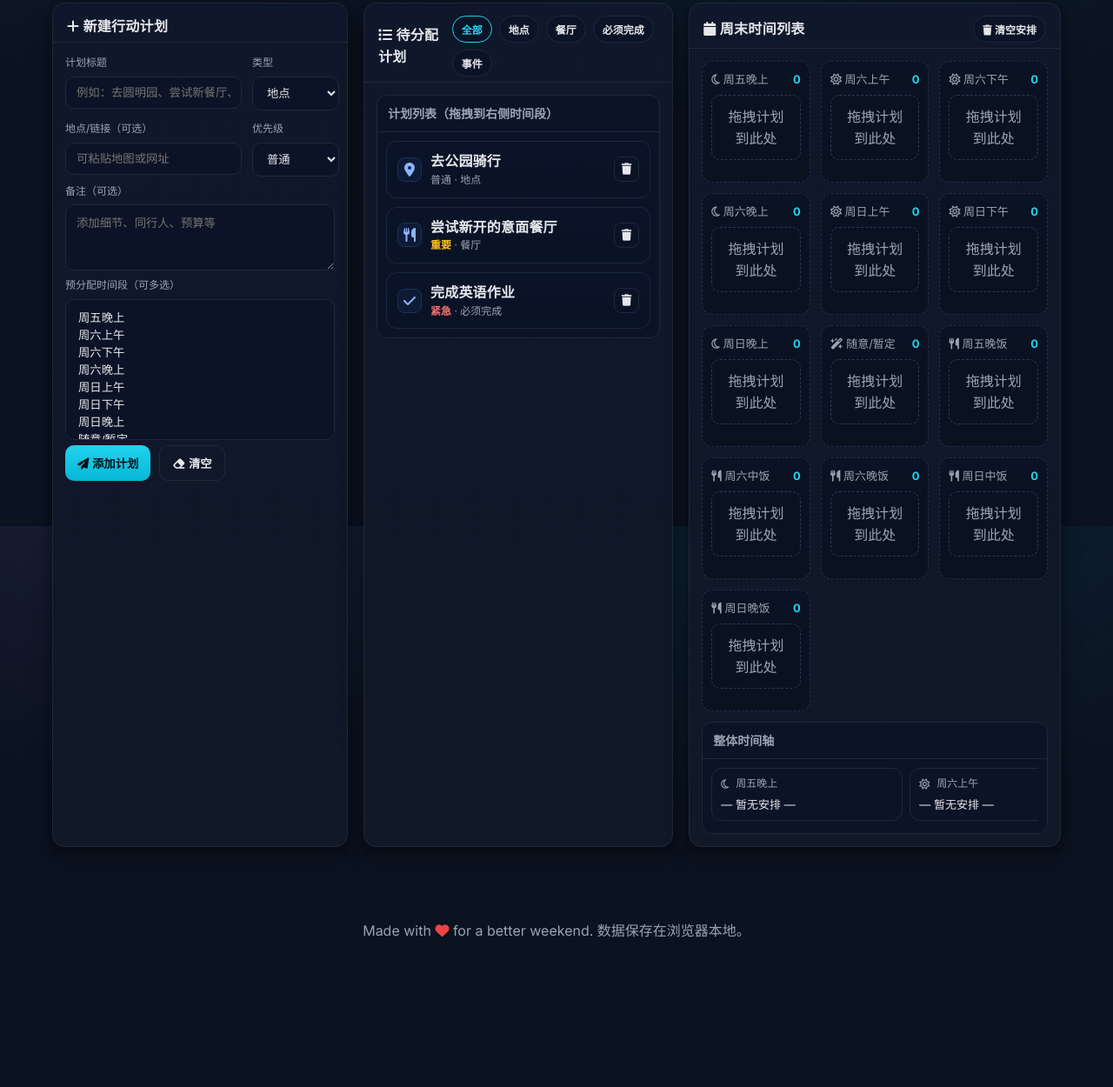
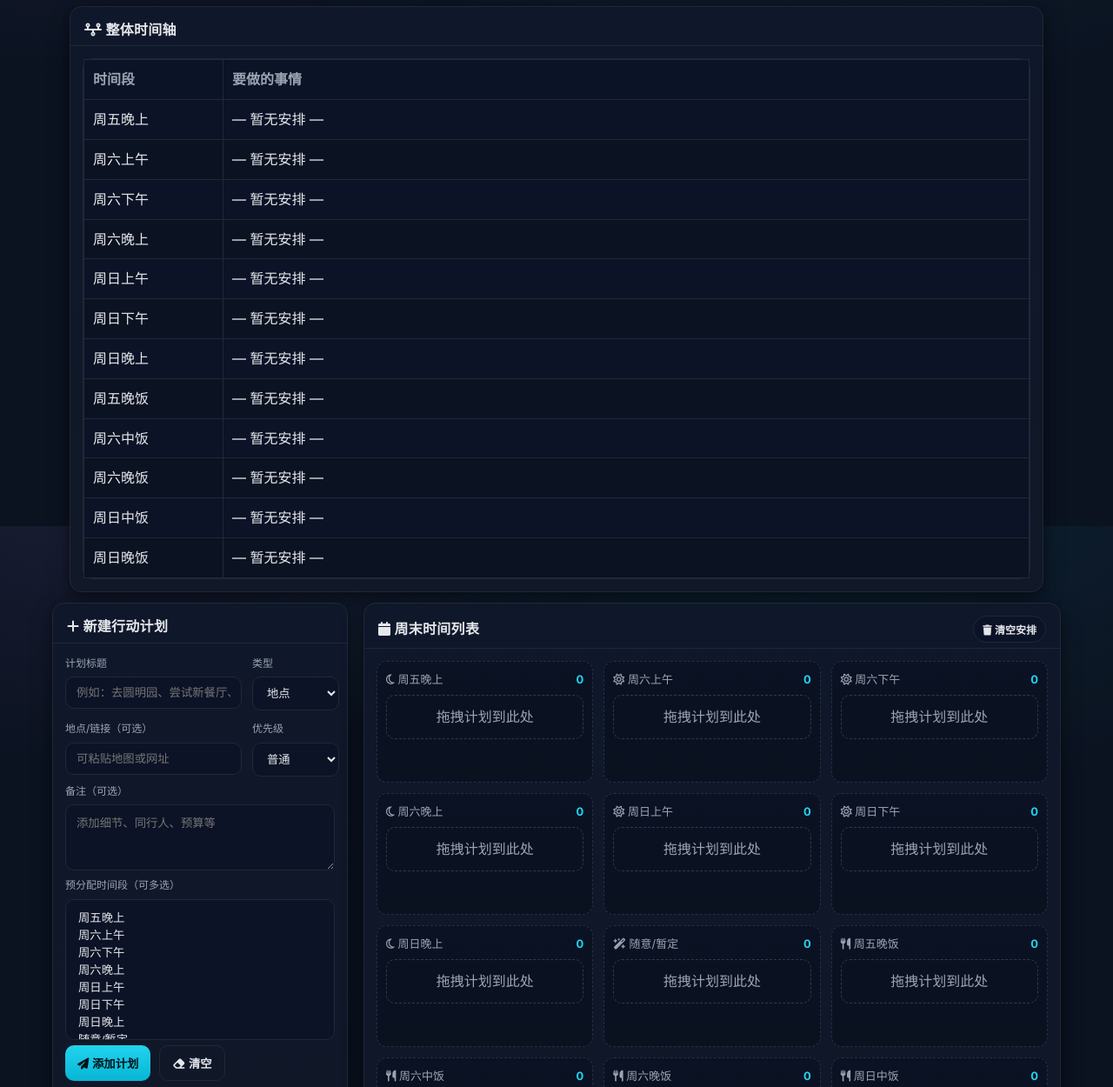
Before and after one commit to Spring1993/week_plan, a plain HTML site: page index.html in a window 1280 px wide. Shown: the part 195-1445 px from the top of the page at 87% size. Before the commit the page ends 1314 px from the top, so only its background shows below. Drawn offline with Linux system fonts and the light colour scheme.

Commit message:
feat: remove backlog panel; move timeline to top and render as table; update JS accordingly

```diff
--- a/index.html
+++ b/index.html
@@ -179,7 +179,7 @@
       }
 
       /* Backlog & Grid */
-      .columns { display: grid; grid-template-columns: 1fr 1.2fr; gap: 18px; }
+      .columns { display: grid; grid-template-columns: 1fr; gap: 18px; }
       @media (max-width: 960px) { .columns { grid-template-columns: 1fr; } }
 
       .subpanel { background: #0c1326; border: 1px solid var(--border); border-radius: 12px; }
@@ -237,13 +237,11 @@
 
       footer { color: var(--muted); text-align: center; padding: 36px 20px; }
 
-      /* Timeline */
-      .timeline { display: flex; gap: 8px; overflow-x: auto; padding-bottom: 4px; }
-      .timeline::-webkit-scrollbar { height: 8px; }
-      .timeline::-webkit-scrollbar-thumb { background: #1f2b44; border-radius: 999px; }
-      .timeline-item { min-width: 220px; background: #0b1326; border: 1px solid var(--border); border-radius: 12px; padding: 8px 10px; }
-      .timeline-head { display: flex; align-items: center; gap: 8px; color: var(--muted); font-size: 12px; margin-bottom: 4px; }
-      .timeline-body { font-size: 13px; color: var(--text); white-space: nowrap; overflow: hidden; text-overflow: ellipsis; }
+      /* Timeline Table */
+      .timeline-table { width: 100%; border-collapse: collapse; }
+      .timeline-table th, .timeline-table td { border: 1px solid var(--border); padding: 10px; text-align: left; }
+      .timeline-table th { background: #0b1326; color: var(--muted); font-weight: 600; }
+      .timeline-table tr:nth-child(even) td { background: #0b1322; }
 
 
     </style>
@@ -265,6 +263,30 @@
     </header>
 
     <main>
+      <!-- 顶部：整体时间轴（表格） -->
+      <section class="panel" aria-label="整体时间轴" style="margin: 12px 20px; max-width: 1200px;">
+        <div class="panel-header">
+          <h2><i class="fa-solid fa-timeline"></i> 整体时间轴</h2>
+        </div>
+        <div class="panel-body">
+          <div class="subpanel">
+            <div class="subpanel-body" style="padding:0;">
+              <table class="timeline-table" aria-label="周末时间轴表格">
+                <thead>
+                  <tr>
+                    <th style="width: 160px;">时间段</th>
+                    <th>要做的事情</th>
+                  </tr>
+                </thead>
+                <tbody id="timelineTableBody">
+                  <!-- rows injected by JS -->
+                </tbody>
+              </table>
+            </div>
+          </div>
+        </div>
+      </section>
+
       <section class="layout" aria-label="页面布局">
         <!-- Left: Create Plan -->
         <aside class="panel" aria-label="创建计划">
@@ -325,28 +347,9 @@
           </div>
         </aside>
 
-        <!-- Right: Backlog and Schedule -->
+        <!-- Right: Schedule -->
         <section aria-label="计划清单与周末时间表">
           <div class="columns">
-            <div class="panel" aria-label="计划清单">
-              <div class="panel-header">
-                <h2><i class="fa-solid fa-list"></i> 待分配计划</h2>
-                <div class="filters">
-                  <button class="tag active" data-filter="all">全部</button>
-                  <button class="tag" data-filter="place">地点</button>
-                  <button class="tag" data-filter="restaurant">餐厅</button>
-                  <button class="tag" data-filter="task">必须完成</button>
-                  <button class="tag" data-filter="event">事件</button>
-                </div>
-              </div>
-              <div class="panel-body">
-                <div class="subpanel">
-                  <h3>计划列表（拖拽到右侧时间段）</h3>
-                  <div id="backlog" class="subpanel-body" aria-live="polite"></div>
-                </div>
-              </div>
-            </div>
-
             <div class="panel" aria-label="周末时间计划表">
               <div class="panel-header">
                 <h2><i class="fa-solid fa-calendar"></i> 周末时间列表</h2>
@@ -357,12 +360,6 @@
               <div class="panel-body">
                 <div class="grid" id="scheduleGrid">
                   <!-- Slots injected by JS -->
-                </div>
-                <div class="subpanel" style="margin-top:12px;">
-                  <h3>整体时间轴</h3>
-                  <div id="timeline" class="subpanel-body" style="padding:10px;">
-                    <div class="timeline" aria-label="周末时间轴"></div>
-                  </div>
                 </div>
               </div>
             </div>
@@ -452,18 +449,7 @@
         return String(s).replaceAll('"', '&quot;');
       }
 
-      function renderBacklog(filter = currentFilter) {
-        const backlogEl = el('#backlog');
-        const assignedIds = new Set(Object.values(schedule).flat());
-        const items = plans.filter(p => !assignedIds.has(p.id) && (filter === 'all' || p.type === filter));
-        if (!items.length) {
-          backlogEl.innerHTML = `<div class="empty">暂无待分配计划。试试添加一个，或从右侧时间段拖回这里。</div>`;
-          return;
-        }
-        backlogEl.innerHTML = items.map(p => planCardTemplate(p, null)).join('');
-        attachDrag(backlogEl);
-        attachCardActions(backlogEl);
-      }
+      // 已移除待分配计划区域
 
       function renderGrid() {
         const grid = el('#scheduleGrid');
@@ -484,23 +470,17 @@
         els('.slot-body').forEach(container => attachCardActions(container));
       }
 
-      function renderTimeline() {
-        const bar = document.querySelector('.timeline');
-        if (!bar) return;
+      function renderTimelineTable() {
+        const tbody = document.getElementById('timelineTableBody');
+        if (!tbody) return;
         const primarySlots = SLOT_DEFS.filter(s => s.id !== 'any');
-        bar.innerHTML = primarySlots.map(def => {
+        tbody.innerHTML = primarySlots.map(def => {
           const titles = schedule[def.id]
             .map(pid => plans.find(p => p.id === pid))
             .filter(Boolean)
             .map(p => p.title);
           const text = titles.length ? titles.join('、') : '— 暂无安排 —';
-          const ico = def.icon === 'sun' ? '<i class="fa-regular fa-sun"></i>' : def.icon === 'moon' ? '<i class="fa-regular fa-moon"></i>' : def.icon === 'meal' ? '<i class="fa-solid fa-utensils"></i>' : '<i class="fa-solid fa-wand-magic-sparkles"></i>';
-          return `
-            <div class="timeline-item">
-              <div class="timeline-head">${ico} ${def.label}</div>
-              <div class="timeline-body" title="${text}">${text}</div>
-            </div>
-          `;
+          return `<tr><td>${def.label}</td><td>${text}</td></tr>`;
         }).join('');
       }
 
@@ -526,8 +506,8 @@
             // prevent duplicates in same slot
             if (!schedule[slotId].includes(id)) schedule[slotId].push(id);
             writeLS('schedule', schedule);
-            renderBacklog();
             renderGrid();
+            renderTimelineTable();
           });
         });
       }
@@ -540,35 +520,28 @@
             plans = plans.filter(p => p.id !== id);
             for (const key of Object.keys(schedule)) schedule[key] = schedule[key].filter(pid => pid !== id);
             writeLS('plans', plans); writeLS('schedule', schedule);
-            renderBacklog(); renderGrid();
+            renderGrid(); renderTimelineTable();
           }));
           card.querySelectorAll('[data-action="unassign"]').forEach(btn => btn.addEventListener('click', () => {
             const inSlot = card.getAttribute('data-in-slot');
             if (inSlot && schedule[inSlot]) {
               schedule[inSlot] = schedule[inSlot].filter(pid => pid !== id);
               writeLS('schedule', schedule);
-              renderBacklog(); renderGrid();
+              renderGrid(); renderTimelineTable();
             }
           }));
         });
         attachDrag(container);
       }
 
-      // Filters
-      let currentFilter = 'all';
-      els('.filters .tag[data-filter]').forEach(btn => btn.addEventListener('click', () => {
-        els('.filters .tag[data-filter]').forEach(b => b.classList.remove('active'));
-        btn.classList.add('active');
-        currentFilter = btn.getAttribute('data-filter');
-        renderBacklog();
-      }));
+      // 已移除筛选器与待分配计划
 
       // Clear all schedule
       el('#clearAll').addEventListener('click', () => {
         if (!confirm('确定清空所有已分配的安排吗？')) return;
         for (const k of Object.keys(schedule)) schedule[k] = [];
         writeLS('schedule', schedule);
-        renderBacklog(); renderGrid(); renderTimeline();
+        renderGrid(); renderTimelineTable();
       });
 
       // Form submit
@@ -590,7 +563,7 @@
         selected.forEach(slotId => { if (!schedule[slotId].includes(plan.id)) schedule[slotId].push(plan.id); });
         writeLS('schedule', schedule);
         form.reset();
-        renderBacklog(); renderGrid(); renderTimeline();
+        renderGrid(); renderTimelineTable();
       });
 
       // 根据类型切换可选时间段
@@ -625,9 +598,8 @@
       }
 
       // Initial render
-      renderBacklog();
       renderGrid();
-      renderTimeline();
+      renderTimelineTable();
     </script>
   </body>
 </html>
```
